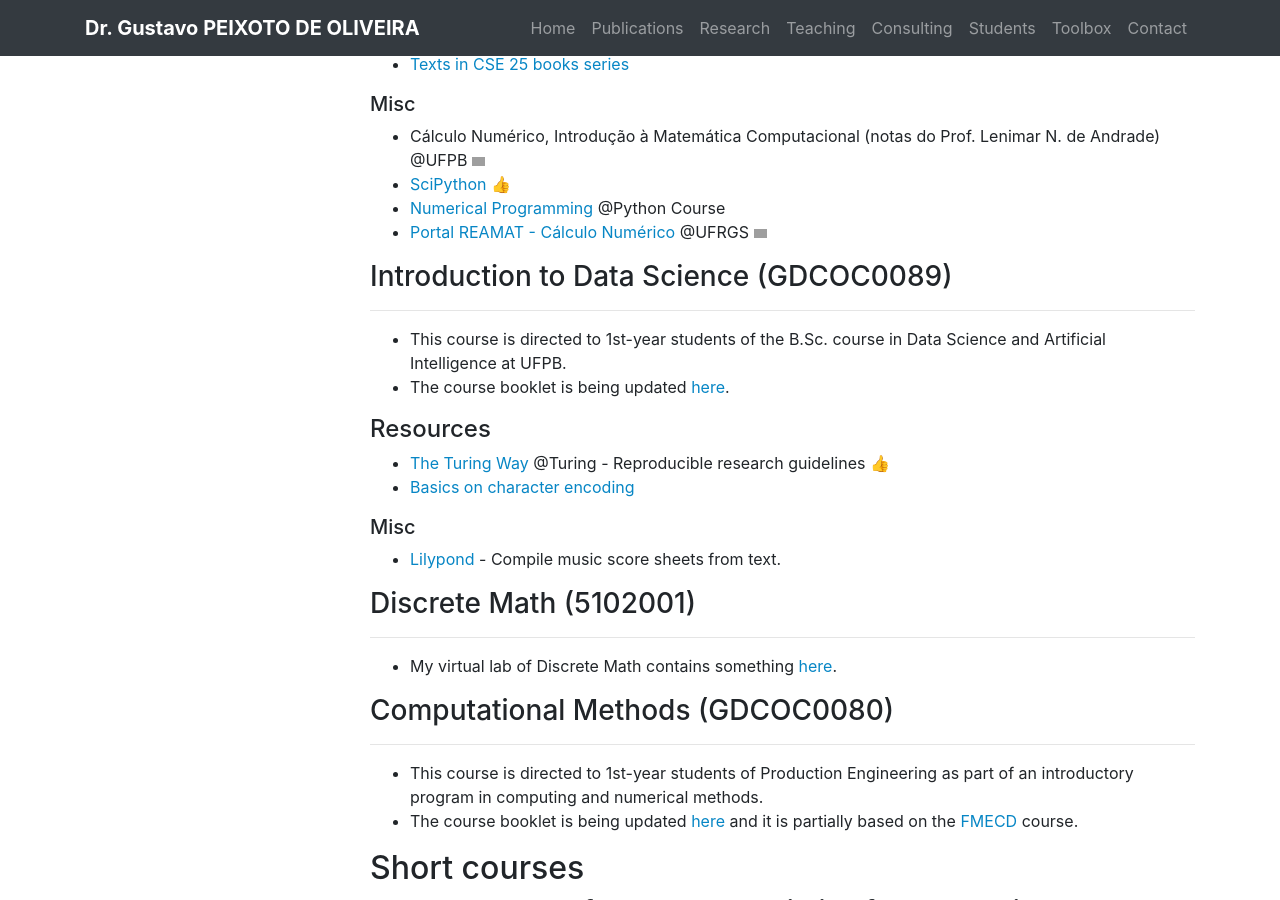
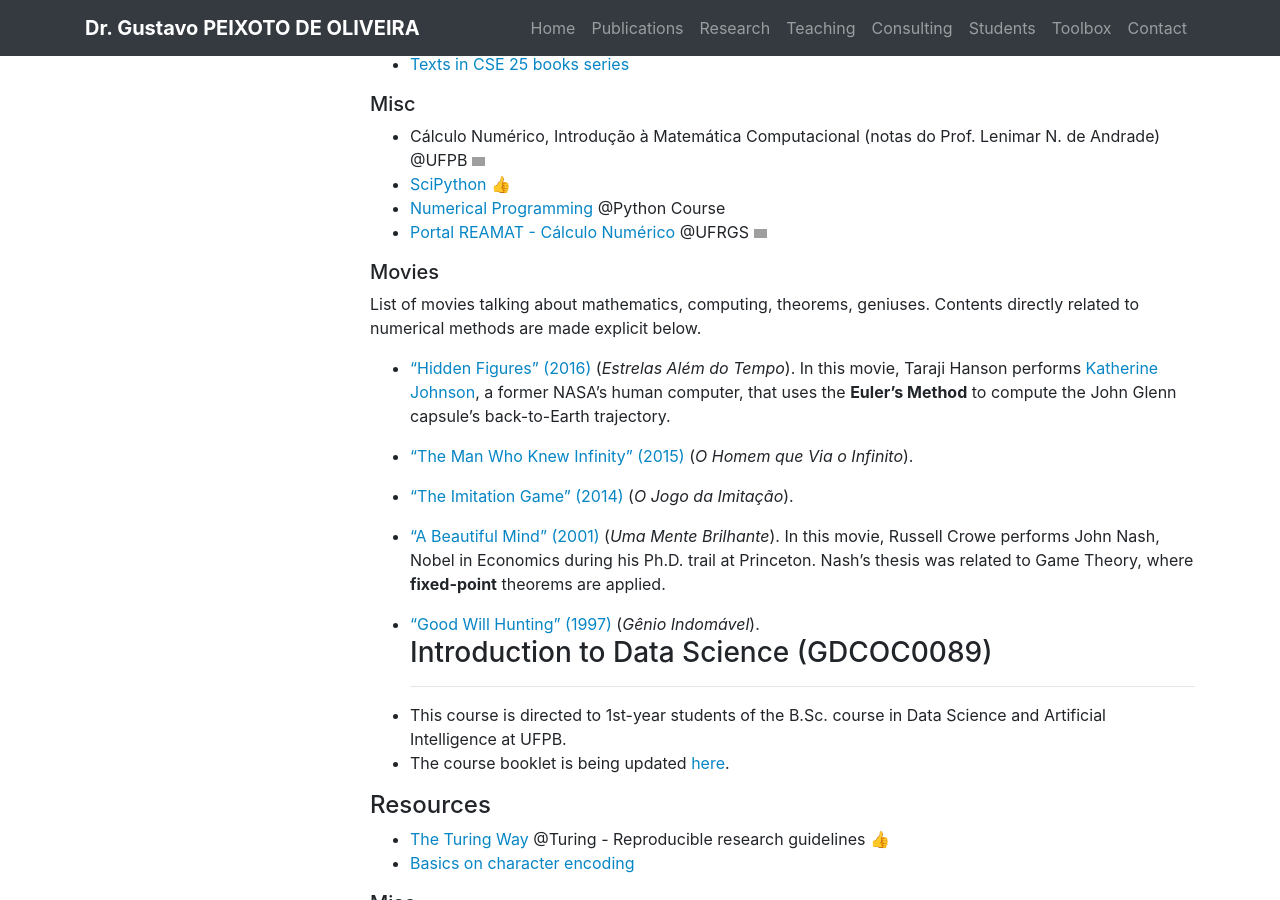
Before and after one commit to gcpeixoto/gcpeixoto.github.io, a Jekyll site: the page built from _pages/teaching.md, in a window 1280 px wide and 900 px high, scrolled down 5210 px. Built offline with Jekyll 4.4.1, drawn with Linux system fonts in a browser that asks for light colours; grey boxes are pictures that could not be loaded.

Commit message:
Adding movie list

```diff
--- a/_includes/components/courses/grad/calcnum.md
+++ b/_includes/components/courses/grad/calcnum.md
@@ -29,3 +29,17 @@
 - [SciPython](http://scipython.com) <span>&#128077;</span>
 - [Numerical Programming](https://www.python-course.eu) @Python Course
 - [Portal REAMAT - Cálculo Numérico](https://www.ufrgs.br/reamat/CalculoNumerico/index.html) @UFRGS <span><img src="../../../../_includes/icons/brazil.svg" width="13"> </span>
+
+##### Movies
+
+List of movies talking about mathematics, computing, theorems, geniuses. Contents directly related to numerical methods are made explicit below.
+
+- ["Hidden Figures" (2016)](https://www.imdb.com/title/tt4846340/) (_Estrelas Além do Tempo_). In this movie, Taraji Hanson performs [Katherine Johnson](https://abcnews.go.com/US/katherine-johnson-mathematician-real-life-subject-hidden-figures/story?id=69176001), a former NASA's human computer, that uses the **Euler's Method** to compute the John Glenn capsule's back-to-Earth trajectory.
+
+- ["The Man Who Knew Infinity" (2015)](https://www.imdb.com/title/tt0787524/) (_O Homem que Via o Infinito_).
+
+- ["The Imitation Game" (2014)](https://www.imdb.com/title/tt2084970/) (_O Jogo da Imitação_).
+
+- ["A Beautiful Mind" (2001)](https://www.imdb.com/title/tt0268978/?ref_=nv_sr_srsg_0) (_Uma Mente Brilhante_). In this movie, Russell Crowe performs John Nash, Nobel in Economics during his Ph.D. trail at Princeton. Nash's thesis was related to Game Theory, where **fixed-point** theorems are applied.
+
+- ["Good Will Hunting" (1997)](https://www.imdb.com/title/tt0119217/?ref_=tt_sims_tt_i_1) (_Gênio Indomável_).
```
